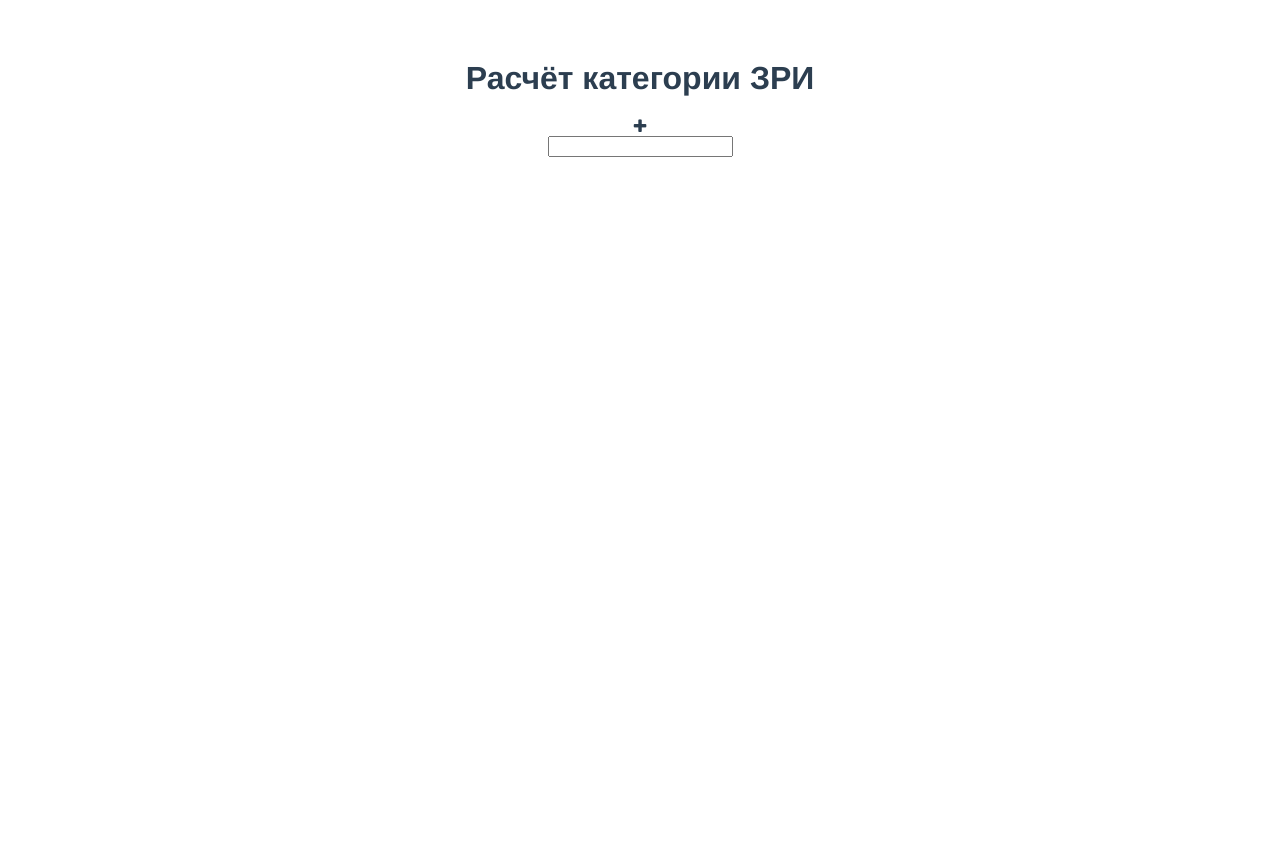
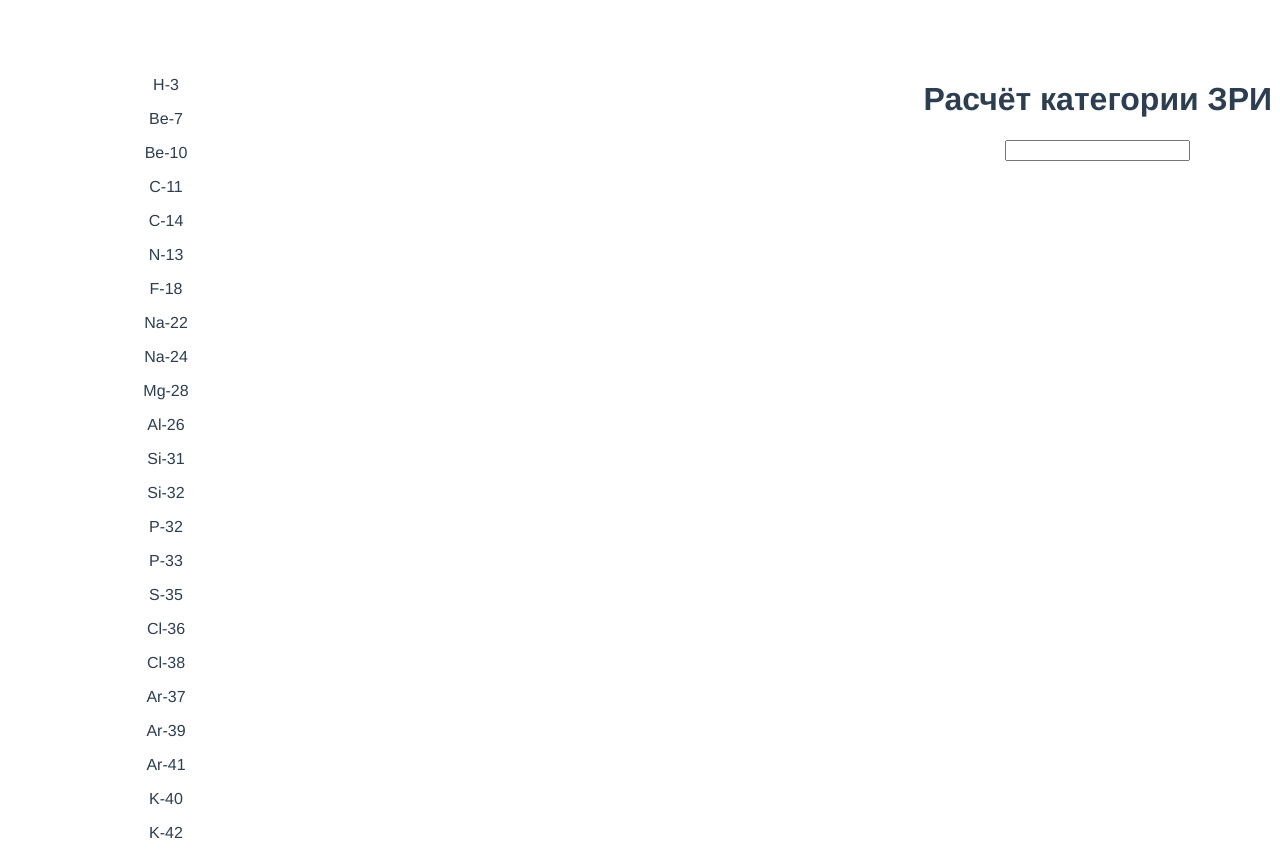
Before and after one commit to ewgene/radiocalc, a Vue app: page / in a window 1280 px wide. Before the commit the page ends 800 px from the top, so only its background shows below. Built offline with nearby package versions, Linux system fonts and the light colour scheme.

Commit message:
left menu added

```diff
--- a/index.html
+++ b/index.html
@@ -7,7 +7,7 @@
 		<link rel="stylesheet" href="https://cdnjs.cloudflare.com/ajax/libs/font-awesome/4.7.0/css/font-awesome.css">
     <title>RadioActivity Calculator</title>
   </head>
-  <body>
+  <body style="overflow: hidden;">
     <div id="app"></div>
     <script type="module" src="/src/main.js"></script>
   </body>
--- a/src/App.vue
+++ b/src/App.vue
@@ -8,9 +8,17 @@ export default {
   },
   data: () => {
     return {
-      radioNucList: list
+      radioNucList: [],
+      list: list
+    }
+  },
+  mounted: function () {
+    for(let i = 0; i < this.list.length; i++) {
+      if(this.list[i].D_val)
+        this.radioNucList.push(this.list[i])
     }
   }
+
 }
 </script>
 
--- a/src/components/HelloWorld.vue
+++ b/src/components/HelloWorld.vue
@@ -47,8 +47,9 @@ export default {
     }
   },
   methods: {
-    addRn() {
-      consose.log(this.rnCalc)
+    addRn(item) {
+      let rn = JSON.parse(JSON.stringify(item))
+      this.rnCalc.push(rn)
     },
     findRn() {
       console.log(this.rnValue)
@@ -81,11 +82,18 @@ export default {
 
 <template>
   <div id="Calc">
+    <div class="left">
+      <div class="list">
+        <p class="nucList"
+          v-for="item in list"
+            :key="item.id"
+            @click="addRn(item)">
+            {{ item.Name_RN_Lat }}
+        </p>
+      </div>
+    </div>
+    <div class="right">
       <h1>Расчёт категории ЗРИ</h1>
-    <div class="addRn">
-      <i class="fa fa-plus"
-        @click="addRn()" />
-    </div>
       <div class="rnList">
         <input class="element"
           v-model="rnValue"
@@ -105,6 +113,7 @@ export default {
           </div>
       </div>
     </div>
+  </div>
 </template>
 
 <style scoped>
@@ -112,8 +121,22 @@ a {
   color: #42b983;
 }
 #Calc{
-  width: 50%;
+  width: 100%;
   margin: 0 auto;
+}
+.left {
+  width: 25%;
+  height: 100vh;
+  float: left;
+  overflow-y: scroll;
+  scrollbar-width: thin;
+}
+p {
+  cursor: pointer;
+}
+.right {
+  widows: 75%;
+  float: right;
 }
 .addRn {
   cursor: pointer;
@@ -132,4 +155,5 @@ span {
   width: 50%;
   margin: 0 auto;
 }
+
 </style>
```
Lines whose indentation alone changed are shown as unchanged.
